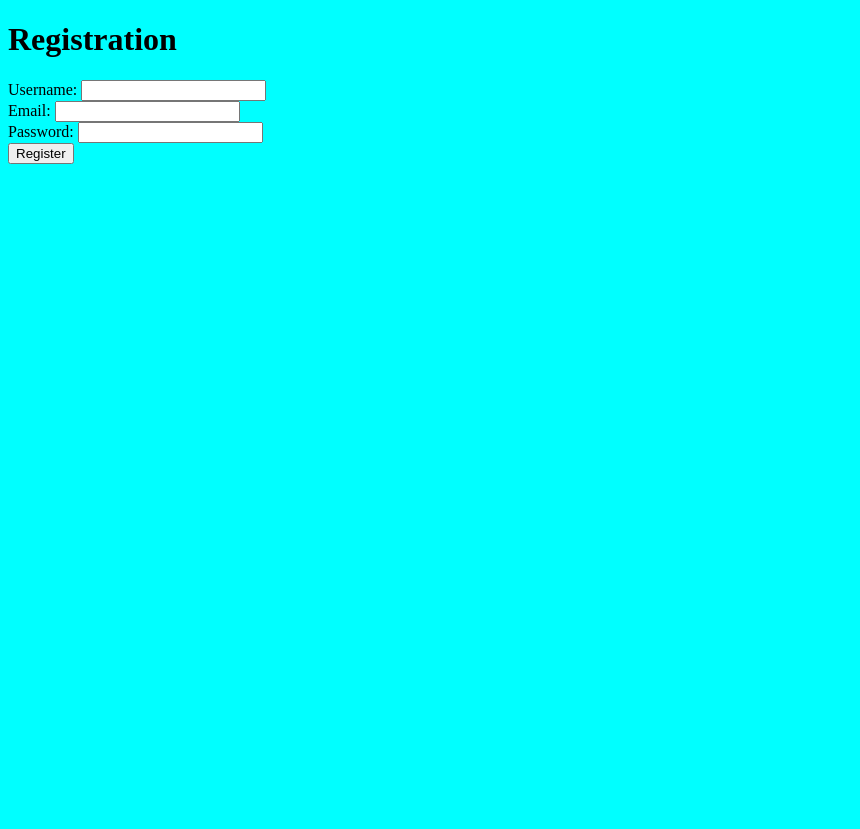
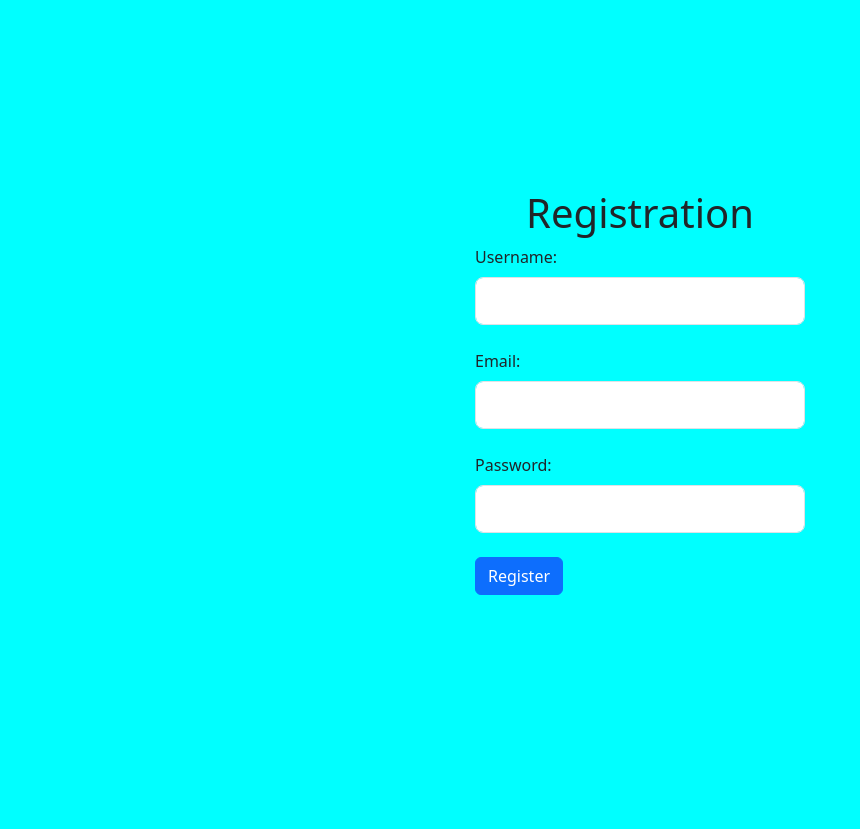
Before and after one commit to Dinindu-Tharuka/book-store, a Django app: page /store/register/ in a window 1280 px wide. Shown: the whole page, without its empty margins (0-860 px from the left). After the commit the page ends 595 px from the top, so only its background shows below. Run offline with Django 4.2, Linux system fonts and the light colour scheme.

Commit message:
add styles-2

```diff
--- a/store/templates/books.html
+++ b/store/templates/books.html
@@ -3,7 +3,7 @@
 <head>
     <meta charset="UTF-8">
     <meta name="viewport" content="width=device-width, initial-scale=1.0">
-    <title>Document</title>
+    <title>Book Store</title>
 
     <link href="https://cdn.jsdelivr.net/npm/bootstrap@5.3.0/dist/css/bootstrap.min.css" rel="stylesheet" integrity="sha384-9ndCyUaIbzAi2FUVXJi0CjmCapSmO7SnpJef0486qhLnuZ2cdeRhO02iuK6FUUVM" crossorigin="anonymous">
   </head>
--- a/store/templates/register.html
+++ b/store/templates/register.html
@@ -4,7 +4,7 @@
     <meta charset="UTF-8">
     <meta name="viewport" content="width=device-width, initial-scale=1.0">
     <title>Register</title>
-
+    <link href="https://cdn.jsdelivr.net/npm/bootstrap@5.3.0/dist/css/bootstrap.min.css" rel="stylesheet" integrity="sha384-9ndCyUaIbzAi2FUVXJi0CjmCapSmO7SnpJef0486qhLnuZ2cdeRhO02iuK6FUUVM" crossorigin="anonymous">
     <style>
         body{
             background-color: aqua;
@@ -13,6 +13,10 @@
             width: 100vw;
             height: 100vh;
             background-color: aqua;
+            display: flex;
+            flex-direction: column;
+            justify-content: center;
+            align-items: center;
         }
     </style>
 </head>
@@ -22,19 +26,21 @@
 
         <form method="POST" action="{% url 'register' %}">
             {% csrf_token %}
-            <label for="username">Username:</label>
-            <input type="text" id="username" name="username" required>
+            <label class="form-label" for="username">Username:</label>
+            <input class="form-control form-control-lg" type="text" id="username" name="username" required>
             <br>
-            <label for="email">Email:</label>
-            <input type="email" id="email" name="email" required>
+            <label class="form-label" for="email">Email:</label>
+            <input class="form-control form-control-lg" type="email" id="email" name="email" required>
             <br>
-            <label for="password">Password:</label>
-            <input type="password" id="password" name="password" required>
+            <label class="form-label" for="password">Password:</label>
+            <input class="form-control form-control-lg" type="password" id="password" name="password" required>
             <br>
-            <button type="submit">Register</button>
+            <button type="submit" class="btn btn-primary mb-3">Register</button>
         </form>
 
     </div>
 
+    <script src="https://cdn.jsdelivr.net/npm/bootstrap@5.3.0/dist/js/bootstrap.bundle.min.js" integrity="sha384-geWF76RCwLtnZ8qwWowPQNguL3RmwHVBC9FhGdlKrxdiJJigb/j/68SIy3Te4Bkz" crossorigin="anonymous"></script>
+
 </body>
 </html>
```
Also changed, not shown: About.txt (added, +24 -0 lines), store/templates/user_detail.html (+21 -4 lines).
